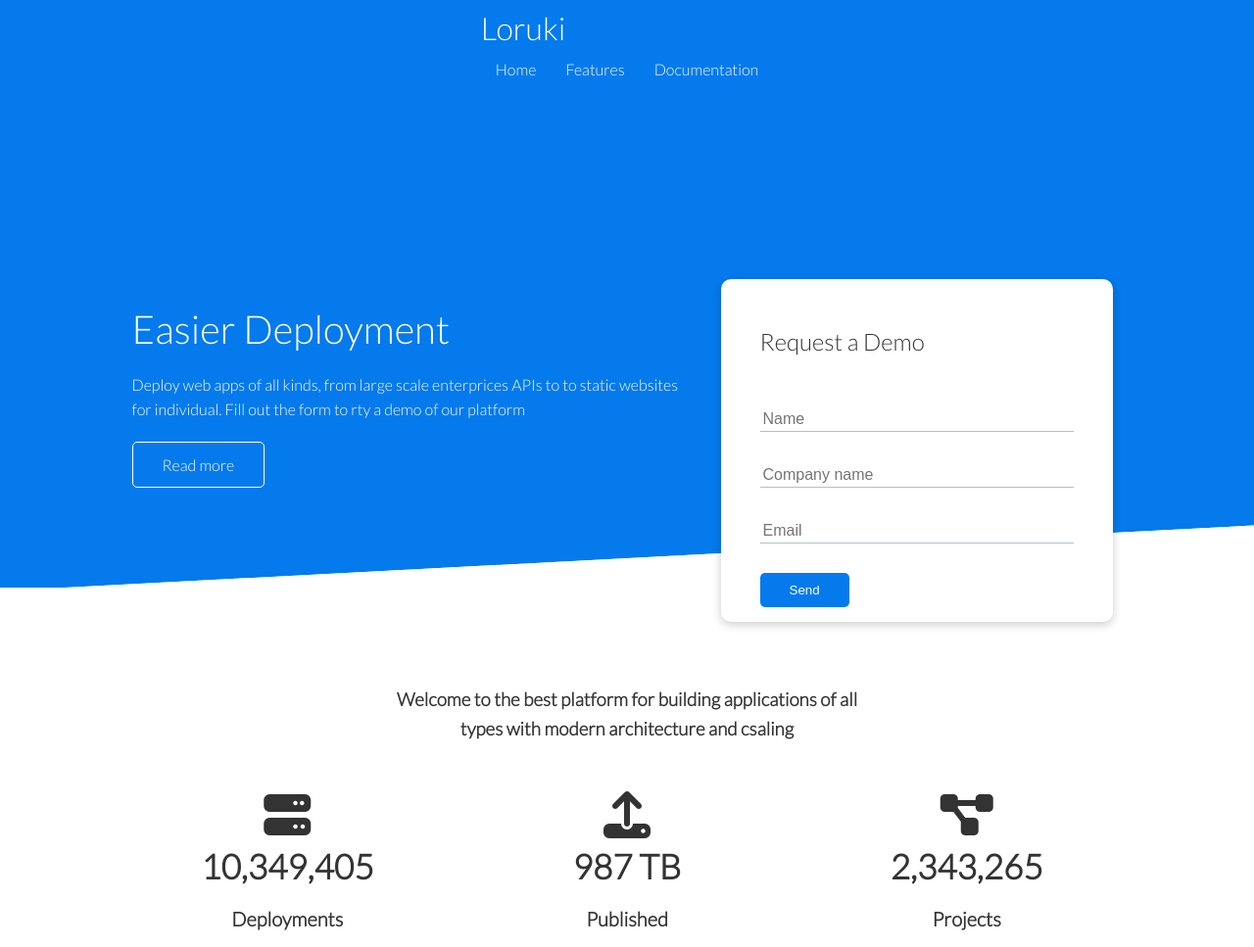
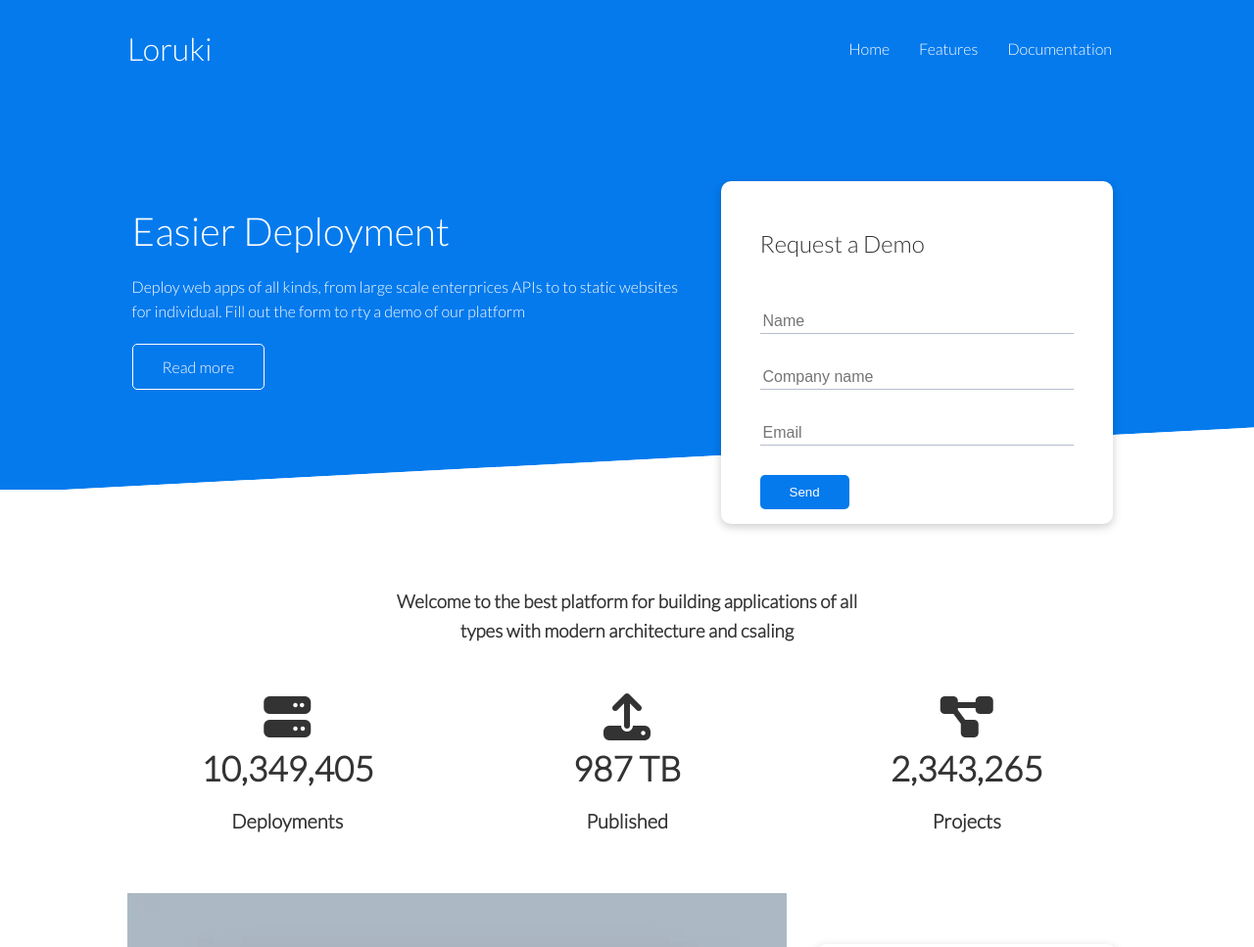
Before and after one commit to leo18mlm/Another-webpage-project, a plain HTML site: page index.html in a window 1280 px wide. Shown: the top 967 px of the page at 98% size. Drawn offline with Linux system fonts and the light colour scheme.

Commit message:
Changes css

```diff
--- a/style.css
+++ b/style.css
@@ -58,11 +58,22 @@ pre {
 /* navbar styling */
 
 .navbar {
-  display: flex;
   background-color: var(--primary-color);
   color: #fff;
-  height: 200px;
+  height: 100px;
 }
+
+.navbar .flex {
+  justify-content: space-between;
+}
+
+.flex {
+  display: flex;
+  justify-content: center;
+  align-items: center;
+  height: 100%;
+}
+
 .navbar ul {
   display: flex;
 }
```
